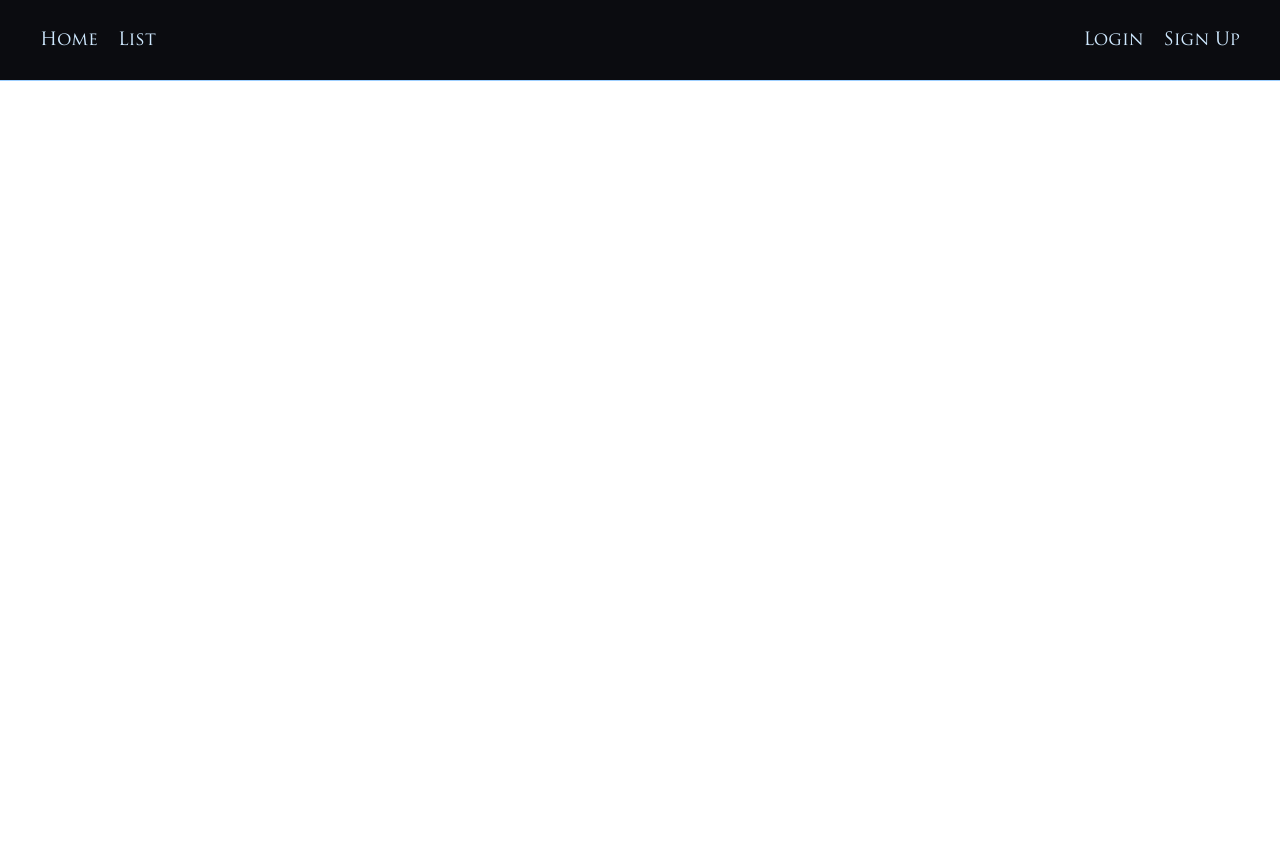
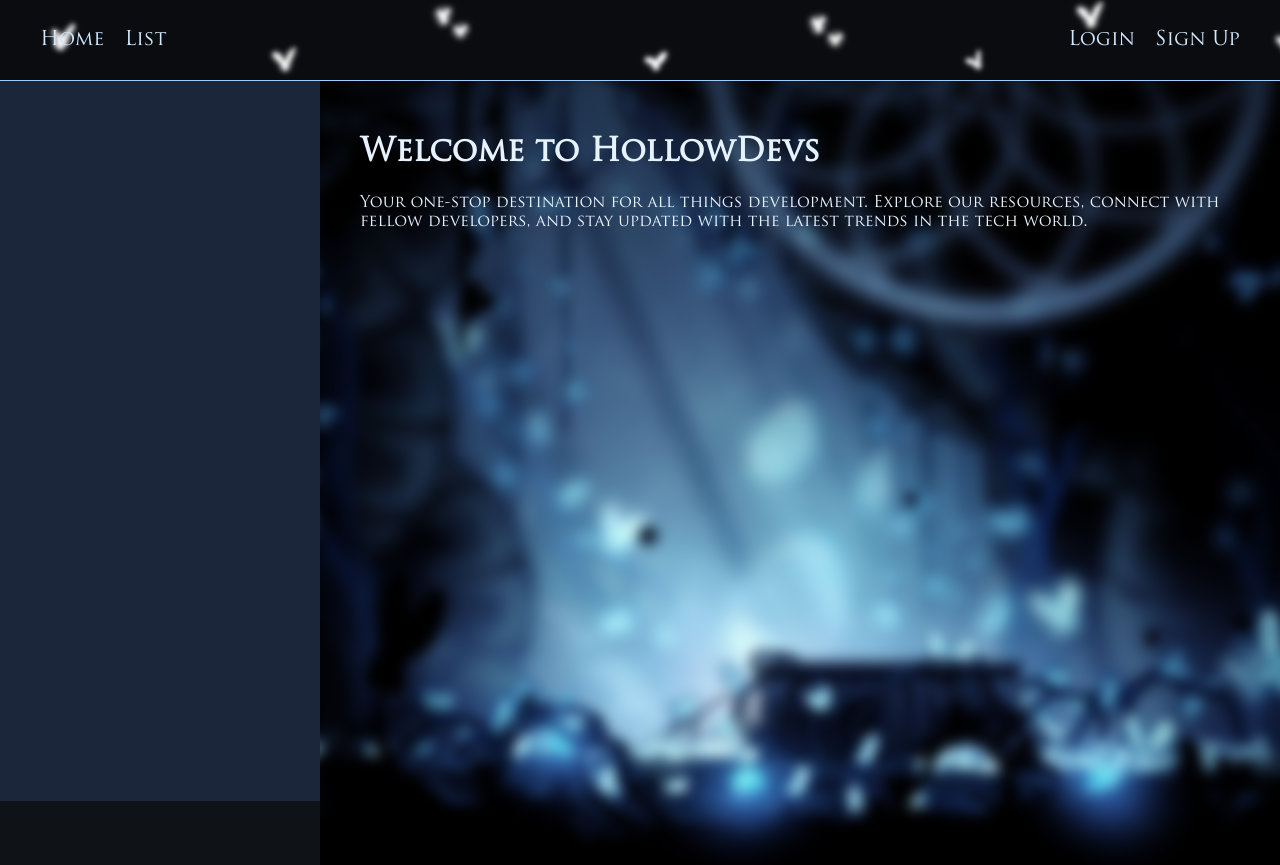
Before and after one commit to AidanBaldeo/INFO1601-Project, a plain HTML site: page index.html in a window 1280 px wide. Before the commit the page ends 800 px from the top, so only its background shows below. Drawn offline with Linux system fonts and the light colour scheme; files whose address does not match are found by name.

Commit message:
Added Navbar background Added Body Background Added Aside

```diff
--- a/index.html
+++ b/index.html
@@ -21,6 +21,21 @@
             <a href="#">My Account</a> -->
         </div>
     </nav>
+
+    <div class="layout">
+        <aside class="sidebar">
+            <div>
+                <!-- <h1>bread</h1> -->
+            </div>
+        </aside>
+
+        <main class="container">
+            <h1>Welcome to HollowDevs</h1>
+            <p>Your one-stop destination for all things development. Explore our resources, connect with fellow developers, and stay updated with the latest trends in the tech world.</p>
+        </main>
+    </div>
+
+
     <script>
 
     </script>
--- a/style.css
+++ b/style.css
@@ -6,16 +6,36 @@
 body {
     margin: 0;
     font-family: "HollowFont", serif;
+    background: #0f1217;
+    height: 100vh;
+    overflow: hidden; /* stops page scroll */
 }
 
 .navbar {
     height: 80px;
-    background-color: #0b0c10 ;
+    background: #0b0c10;
     border-bottom: 1px solid #9ecfff;
+    position: relative;
+    overflow: hidden;
     display: flex;
     justify-content: space-between;
     align-items: center;
     padding: 0 40px;;
+}
+
+.navbar::before {
+    content: "";
+    position: absolute;
+    inset: 0;
+    background: url("navbackground2.png") center/cover no-repeat;
+    filter: blur(2px);
+    transform: scale(1.05);
+    pointer-events: none;
+}
+
+.navbar > * {
+    position: relative;
+    z-index: 1;
 }
 
 .nav-left,
@@ -28,7 +48,7 @@ body {
     color: #cfe9ff;
     text-decoration: none;
     margin-right: 20px;
-    font-size: 18px;
+    font-size: 20px;
     transition: 0.3s;
 }
 
@@ -44,3 +64,40 @@ body {
     color: #cfe9ff;
     margin-right: 20px;
 }
+
+.layout {
+    display: flex;
+    height: calc(100vh - 80px); /* exact remaining space */
+}
+
+.sidebar {
+    background-color: #1b263b;
+    min-width: 320px;
+    height: 100%;
+    overflow-y: auto; /* scroll works here */
+}
+
+.container {
+    background: #0f1217;
+    position: relative;
+    height: 100%;
+    width: 100%;
+    padding: 32px 40px;
+    color: #e7f2ff;
+    overflow: hidden; /* no scroll */
+}
+
+.container::before {
+    content: "";
+    position: absolute;
+    inset: 0;
+    background: url("bodybackground.jpg") center/cover no-repeat;
+    filter: blur(6px);
+    transform: scale(1.03);
+    pointer-events: none;
+}
+
+.container > * {
+    position: relative;
+    z-index: 1;
+}
```
Also changed, not shown: bodybackground.jpg (added), navbackground1.png (added), navbackground2.png (added), navbarbackground.png (added), 1 other file.
